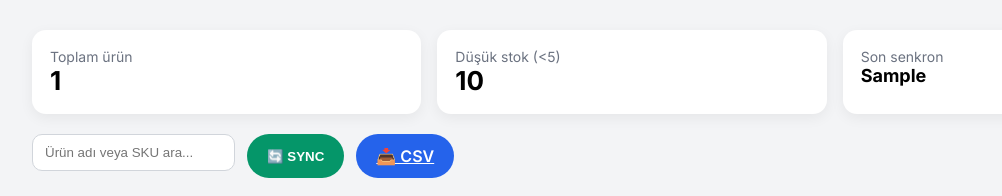
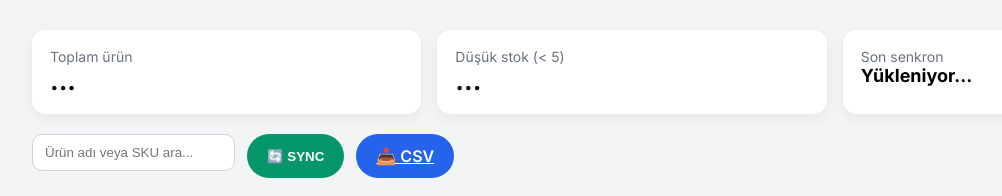
Before and after one commit to denmedia-dm/voorraadsync-backend, a FastAPI app: template templates/dashboard.html in a window 1280 px wide. Shown: the part 51-247 px from the top of the page, without its empty margins (8-1010 px from the left). Run offline with FastAPI, Linux system fonts and the light colour scheme; the template is opened without the code that fills it: most values are stand-ins (such as "Sample title", 1, 10 or a date in 2020); a database or web service that is not in the repository returns one stand-in record (values such as "Sample title"); data that the repository does not hold is empty.

Commit message:
Update dashboard.html

```diff
--- a/templates/dashboard.html
+++ b/templates/dashboard.html
@@ -121,9 +121,20 @@ input[type=number] {
 
 <!-- STATS -->
 <div class="cards">
-    <div class="card"><div class="card-title">Toplam ürün</div><div class="card-value">{{ data.total_products }}</div></div>
-    <div class="card"><div class="card-title">Düşük stok (&lt;5)</div><div class="card-value">{{ data.low_stock }}</div></div>
-    <div class="card"><div class="card-title">Son senkron</div><div class="card-value" style="font-size:18px;">{{ data.last_sync }}</div></div>
+  <div class="card">
+    <div class="card-title">Toplam ürün</div>
+    <div class="card-value" id="stat-total">...</div>
+  </div>
+
+  <div class="card">
+    <div class="card-title">Düşük stok (&lt; 5)</div>
+    <div class="card-value" id="stat-low">...</div>
+  </div>
+
+  <div class="card">
+    <div class="card-title">Son senkron</div>
+    <div class="card-value" id="stat-sync" style="font-size:18px;">Yükleniyor...</div>
+  </div>
 </div>
 
 <!-- TOOLBAR -->
```
